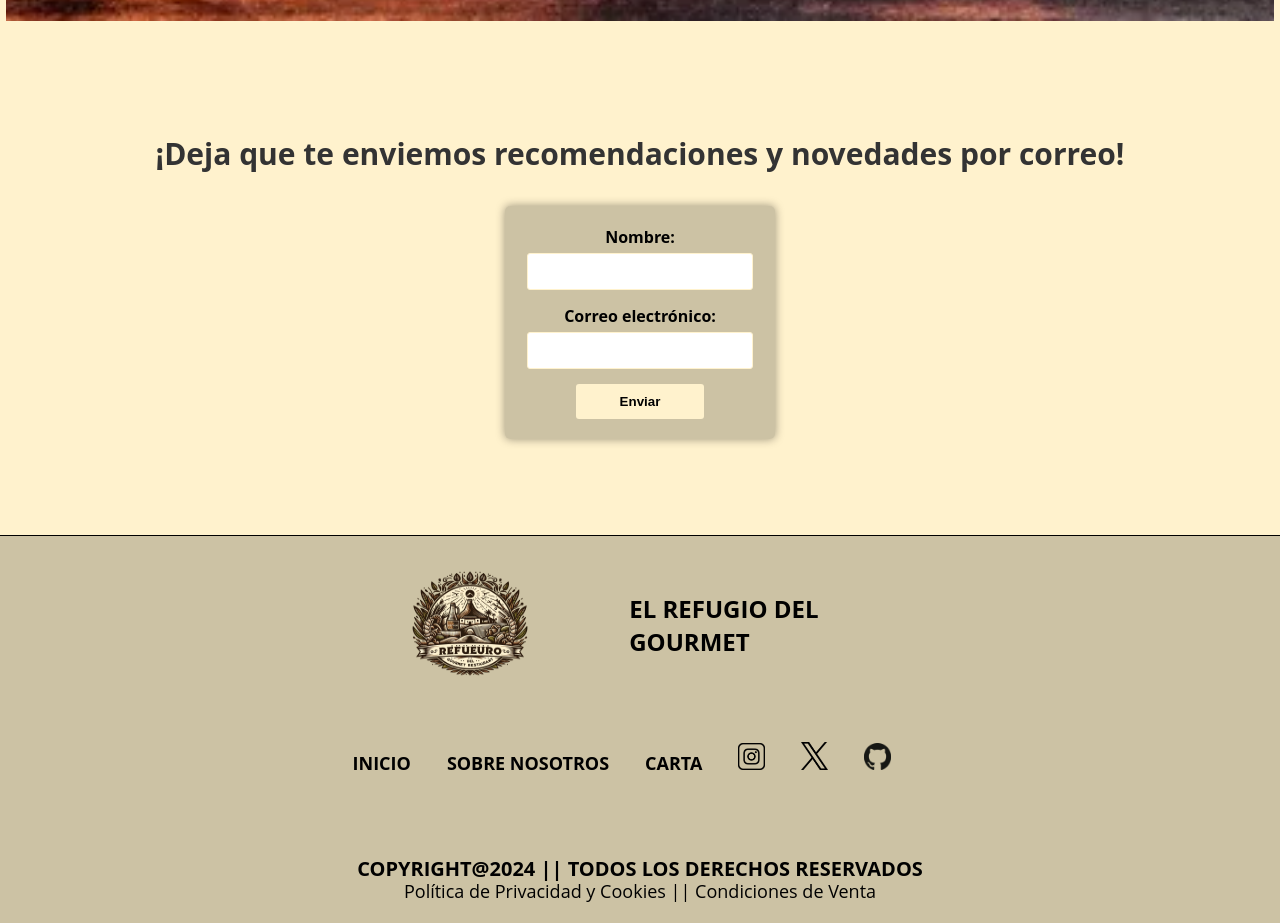
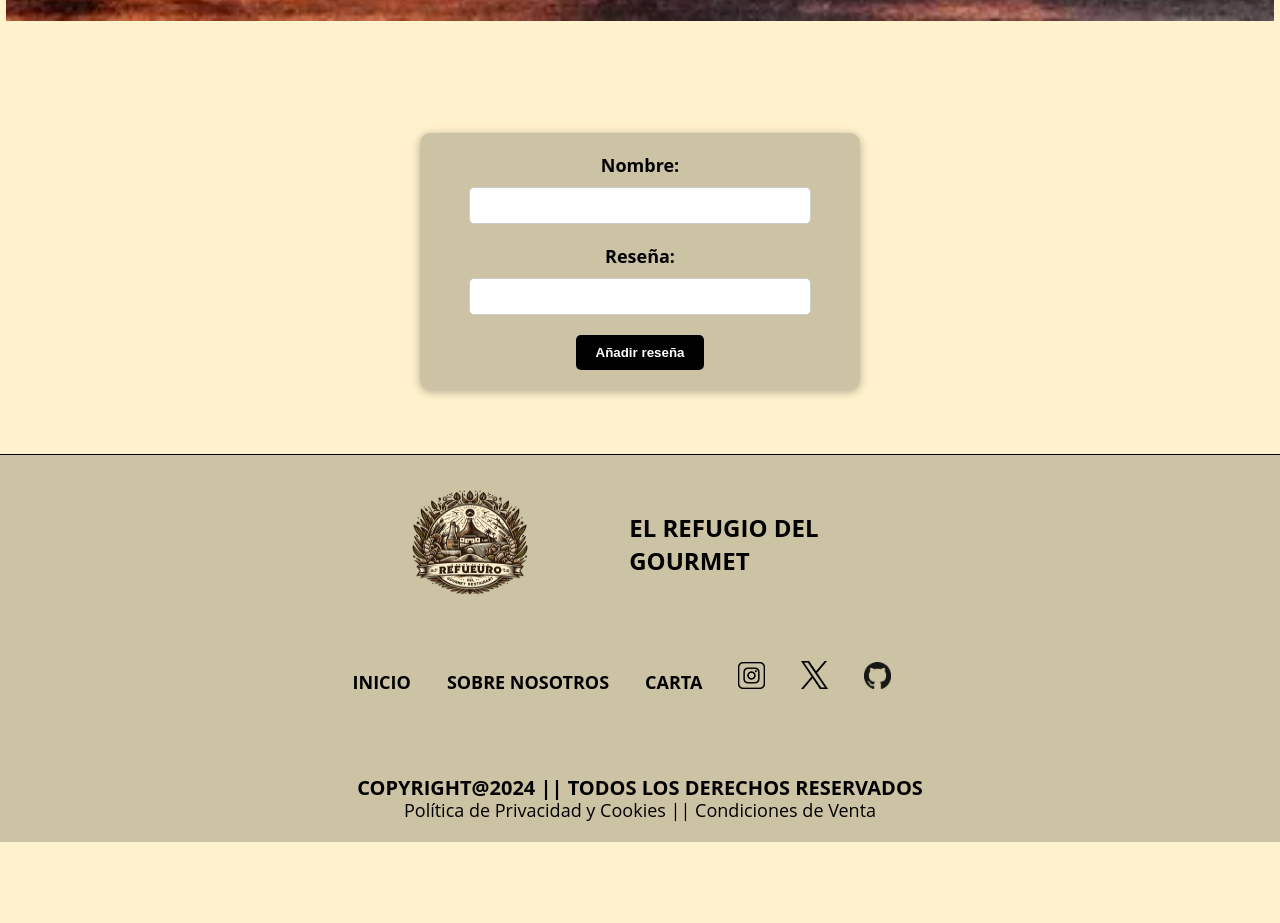
Before and after one commit to Deathvks/EL-REFUGIO-DEL-GOURMET, a React (Vite) app: page / in a window 1280 px wide. Shown: the part 3636-4559 px from the top of the page. After the commit the page ends 4478 px from the top, so only its background shows below. Built offline with nearby package versions, Linux system fonts and the light colour scheme.

Commit message:
crud create

```diff
--- a/package.json
+++ b/package.json
@@ -1,5 +1,5 @@
 {
-  "homepage":"https://deathvks.github.io/EL-REFUGIO-DEL-GOURMET/",
+  "homepage": "https://deathvks.github.io/EL-REFUGIO-DEL-GOURMET/",
   "name": "elrefugiodelgourmet",
   "private": true,
   "version": "0.0.0",
@@ -16,6 +16,7 @@
     "@fortawesome/free-regular-svg-icons": "^6.5.2",
     "@fortawesome/free-solid-svg-icons": "^6.5.2",
     "@fortawesome/react-fontawesome": "^0.2.0",
+    "firebase": "^10.11.1",
     "react": "^18.2.0",
     "react-dom": "^18.2.0",
     "react-router-dom": "^6.22.3",
--- a/src/components/form/Form.css
+++ b/src/components/form/Form.css
@@ -1,182 +1,50 @@
-.from-contianer {
-    margin: auto;
+form {
+    display: flex;
+    flex-direction: column;
+    justify-content: center;
+    align-items: center;
+    max-width: 400px;
+    margin: 0 auto;
     padding: 20px;
-    width: 60vw;
     background-color: rgba(0, 0, 0, 0.2);
-    border-radius: 5px;
-    box-shadow: 0 0 10px rgba(0, 0, 0, 0.4);
-    margin: 0 auto;
-    text-align: center;
-    justify-content: center;
-    margin-bottom: 6em;
+    border-radius: 10px;
+    box-shadow: 0 2px 10px rgba(0, 0, 0, 0.3);
+    margin-bottom: 4em;
 }
 
-.form-news {
-    display: flex;
-    flex-direction: column;
+label {
+    margin-bottom: 10px;
+    font-size: 14px;
 }
 
-.form-news label {
-    margin-bottom: 5px;
-    font-weight: bold;
-    color: #000000;
+input {
+    padding: 10px;
+    border-radius: 5px;
+    border: 1px solid #ccc;
+    margin-bottom: 20px;
+    width: 80%;
 }
 
-.form-email {
-    width: 55vw;
-    margin: 0 auto;
-    padding: 10px;
-    margin-bottom: 15px;
-    border: 1px solid #fff2cd;
-    border-radius: 3px;
+.name{
+    font-size: 18px;
+    font-weight: bold;
 }
 
-.form-news input[type="text"] {
-    width: 55vw;
-    margin: 0 auto;
-    padding: 10px;
-    margin-bottom: 15px;
-    border: 1px solid #fff2cd;
-    border-radius: 3px;
+.rate{
+    font-size: 18px;
+    font-weight: bold;
 }
 
-.form-news input[type="submit"] {
-    width: 25vw;
-    margin: 0 auto;
-    padding: 10px;
-    background-color: #fff2cd;
-    color: rgb(0, 0, 0);
+button {
+    padding: 10px 20px;
+    background-color: #000000;
+    color: #fff;
+    border: none;
+    border-radius: 5px;
+    cursor: pointer;
     font-weight: bold;
-    border: none;
-    border-radius: 3px;
-    cursor: pointer;
 }
 
-.form-news input[type="submit"]:hover {
-    background-color: #ffebb5;
+button:hover {
+    background-color: #252525;
 }
-
-
-.alert {
-    display: flex;
-    justify-content: center;
-    width: 60vw;
-    margin: 0 auto;
-    text-align: center;
-    padding: 20px;
-    border-radius: 8px;
-    background-color: #f44336;
-    color: white;
-    font-weight: bold;
-    margin-bottom: 15px;
-}
-
-/* The close button */
-.closebtn {
-    margin-left: 15px;
-    color: white;
-    font-weight: bold;
-    float: right;
-    font-size: 22px;
-    line-height: 20px;
-    cursor: pointer;
-    transition: 0.3s;
-}
-
-.confirmation {
-    display: flex;
-    width: 60vw;
-    justify-content: center;
-    text-align: center;
-    margin: 0 auto;
-    font-weight: bold;
-    padding: 20px;
-    background-color: #4CAF50;
-    color: white;
-    border-radius: 8px;
-    margin-bottom: 15px;
-}
-
-.closebtn:hover {
-    color: black;
-}
-
-.form-text {
-    display: flex;
-    justify-content: center;
-    text-align: center;
-    width: 80vw;
-    margin: 0 auto;
-    margin-bottom: 2em;
-}
-
-.form-h1 {
-    color: #333;
-    font-size: 20px;
-    margin: 0em auto;
-}
-
-/* Extra small devices (phones, 600px and down) */
-@media only screen and (max-width: 600px) {}
-
-/* Small devices (portrait tablets and large phones, 600px and up) */
-@media only screen and (min-width: 600px) {}
-
-/* Medium devices (landscape tablets, 768px and up) */
-@media only screen and (min-width: 768px) {
-    .from-contianer {
-        width: 50vw;
-    }
-
-    .form-email {
-        width: 45vw;
-    }
-
-    .form-news input[type="text"] {
-        width: 45vw;
-    }
-}
-
-/* Large devices (laptops/desktops, 992px and up) */
-@media only screen and (min-width: 992px) {
-    .from-contianer {
-        width: 60vw;
-    }
-
-    .form-email {
-        width: 55vw;
-    }
-
-    .form-news input[type="text"] {
-        width: 55vw;
-    }
-
-    .form-news input[type="submit"] {
-        width: 25vw;
-    }
-
-}
-
-/* Extra large devices (large laptops and desktops, 1200px and up) */
-@media only screen and (min-width: 1200px) {
-    .from-contianer {
-        width: 18vw;
-    }
-
-    .form-h1{
-        font-size: 30px;
-    }
-
-    .form-email {
-        width: 16vw;
-    }
-
-    .form-news input[type="text"] {
-        width: 16vw;
-    }
-
-    .form-news input[type="submit"] {
-        width: 10vw;
-    }
-
-}
--- a/src/components/form/Form.jsx
+++ b/src/components/form/Form.jsx
@@ -1,65 +1,44 @@
-import React, { useState } from 'react';
+import { useState } from "react";
+import RateService from "../../services/firebase/rates.service.js";
 import "./Form.css";
 
 function Form() {
 
-    const [userInput, setUserInput] = useState({
-        user_name: '',
-        user_mail: ''
-    });
-    const [alertMessage, setAlertMessage] = useState('');
-    const [alertType, setAlertType] = useState('');
+    const [name, setName] = useState("");
+    const [rate, setRate] = useState("");
 
-    const handleChange = (event) => {
-        const { name, value } = event.target;
-        setUserInput({
-            ...userInput,
-            [name]: value
-        });
-    };
+    const changeName = (e) => {
+        setName(e.target.value)
+    }
 
-    const hideAlert = () => {
-        setAlertMessage('');
-        setAlertType('');
-    };
+    const changeRate = (e) => {
+        setRate(e.target.value)
+    }
 
-    const handleSubmit = (event) => {
-        event.preventDefault();
-        if (!userInput.user_name || !userInput.user_mail) {
-            setAlertMessage('Por favor, completa todos los campos con la información correcta.');
-            setAlertType('error');
-            setTimeout(hideAlert, 3000);
-        } else if (!/\S+@\S+\.\S+/.test(userInput.user_mail)) {
-            setAlertMessage('El correo electrónico no es válido.');
-            setAlertType('error');
-            setTimeout(hideAlert, 3000);
-        } else {
-            setAlertMessage('¡Gracias por enviar tus datos! Pronto recibirás noticias nuestras.');
-            setAlertType('confirmation');
-            setTimeout(hideAlert, 3000);
-            setUserInput({
-                user_name: '',
-                user_mail: ''
-            });
-        }
-    };
+    const addNewRate = (e) => {
+        e.preventDefault();
+
+        saveRate(e.target.name.value, e.target.rate.value);
+    }
+
+    const saveRate = (name, rate) => {
+        RateService.addRate(name, rate).then((response) => {
+            console.log("guardado")
+        })
+    }
 
     return (
         <>
-            {alertMessage && <div className={`alert ${alertType}`}>{alertMessage}</div>}
-            <div className="form-text">
-                <h1 className="form-h1">¡Deja que te enviemos recomendaciones y novedades por correo!</h1>
-            </div>
-            <div className="from-contianer">
-                <form onSubmit={handleSubmit} action="/my-handling-form-page" method="submit" className="form-news">
-                    <label for="name">Nombre:</label>
-                    <input onChange={handleChange} value={userInput.user_name} type="text" id="name" name="user_name" />
+            <p>{alert}</p>
+            <form onSubmit={addNewRate}>
+                <label htmlFor="name" className="name">Nombre:</label>
+                <input type="text" id="name" name="name" value={name} onChange={changeName}/>
 
-                    <label for="mail">Correo electrónico:</label>
-                    <input className="form-email" id="mail" name="user_mail" onChange={handleChange} value={userInput.user_mail} />
-                    <input type="submit" value="Enviar" />
-                </form>
-            </div>
+                <label htmlFor="rate" className="rate">Reseña:</label>
+                <input type="text" id="rate" name="rate" value={rate} onChange={changeRate}/>
+
+                <button type="submit" className="sub">Añadir reseña</button>
+            </form>
         </>
     )
 }
--- /dev/null
+++ b/src/services/firebase/firebase.config.js
@@ -0,0 +1,24 @@
+// Import the functions you need from the SDKs you need
+import { initializeApp } from "firebase/app";
+// TODO: Add SDKs for Firebase products that you want to use
+// https://firebase.google.com/docs/web/setup#available-libraries
+
+import { getDatabase } from "firebase/database";
+
+// Your web app's Firebase configuration
+const firebaseConfig = {
+  apiKey: "AIzaSyAgM8AfGFtir5s9RGk6vQf5MgEVeIGLCk4",
+  authDomain: "el-rincon-del-gourmet.firebaseapp.com",
+  databaseURL: "https://el-rincon-del-gourmet-default-rtdb.europe-west1.firebasedatabase.app",
+  projectId: "el-rincon-del-gourmet",
+  storageBucket: "el-rincon-del-gourmet.appspot.com",
+  messagingSenderId: "780507071249",
+  appId: "1:780507071249:web:05bc9e59f01138685c02b0"
+};
+
+// Initialize Firebase
+const app = initializeApp(firebaseConfig);
+
+const db = getDatabase(app);
+
+export default db;
--- /dev/null
+++ b/src/services/firebase/rates.service.js
@@ -0,0 +1,20 @@
+import db from "./firebase.config.js";
+import { push, ref } from "firebase/database"
+
+const refRates = ref(db, "/rates");
+
+const getAllRates = () => {
+
+}
+
+const addRate = (name, rate) => {
+    return push(refRates, {
+        name: name,
+        rate: rate
+    })
+}
+
+export default {
+    getAllRates,
+    addRate
+}
```
Also changed, not shown: 1 other file (tests, documents, lock files or other folders).
